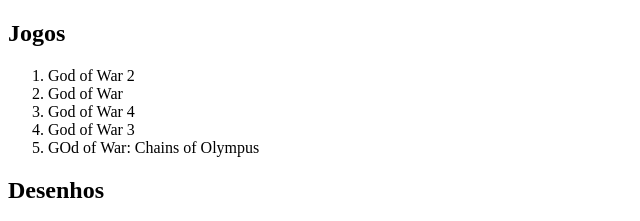
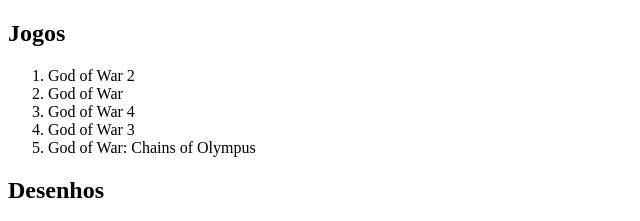
Before and after one commit to GuilhermeGerino/guilhermegerino.github.io, a plain HTML site: page index.html in a window 1280 px wide. Shown: the top 221 px of the page, 0-640 px from the left. Drawn offline with Linux system fonts and the light colour scheme.

Commit message:
Update index.html

```diff
--- a/index.html
+++ b/index.html
@@ -11,7 +11,7 @@
         <li>God of War </li>
         <li>God of War 4</li>
         <li>God of War 3</li>
-        <li>GOd of War: Chains of Olympus</li>
+        <li>God of War: Chains of Olympus</li>
     </ol>
     <h2>Desenhos</h2>
     <ol>
```
